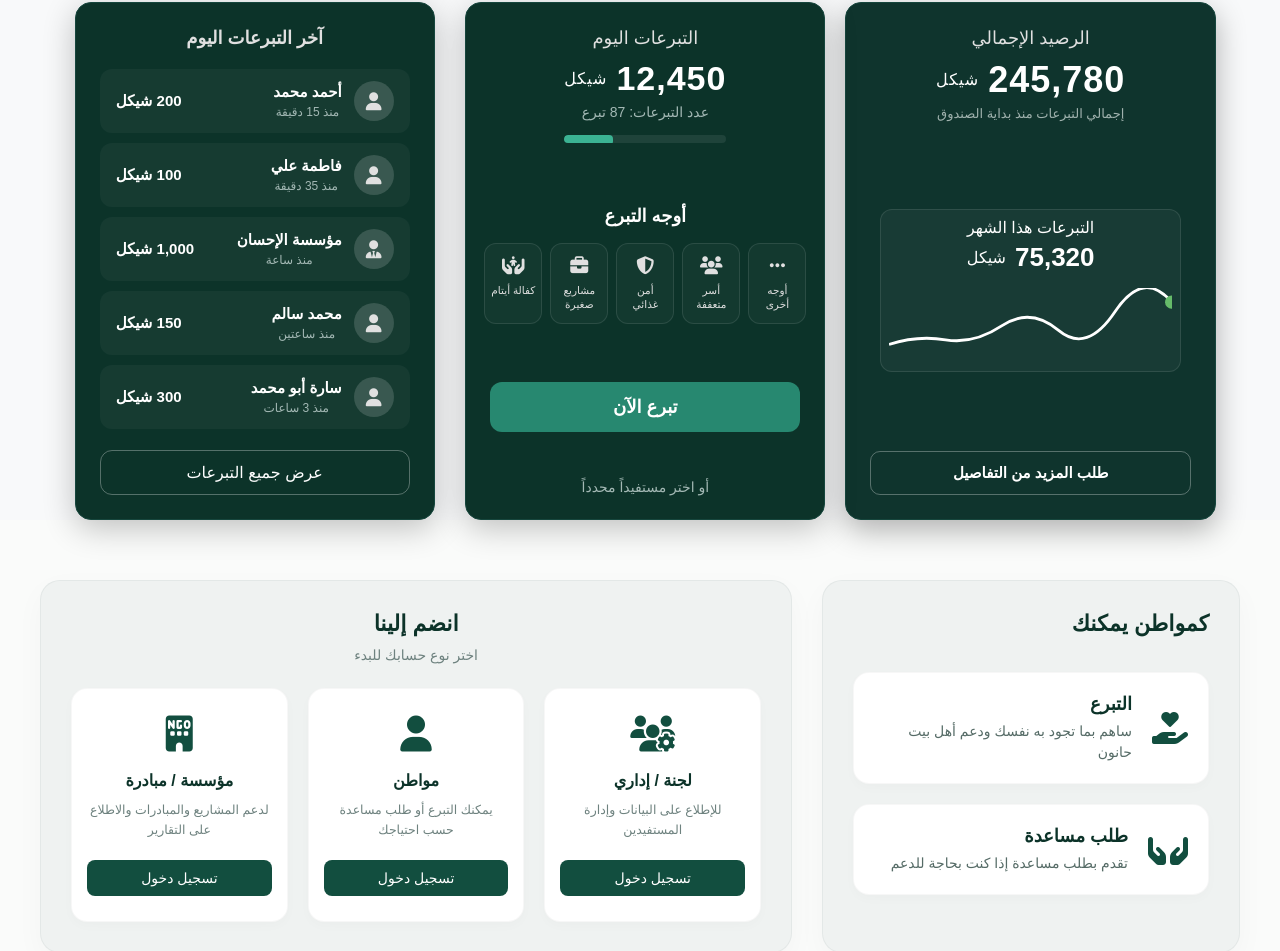
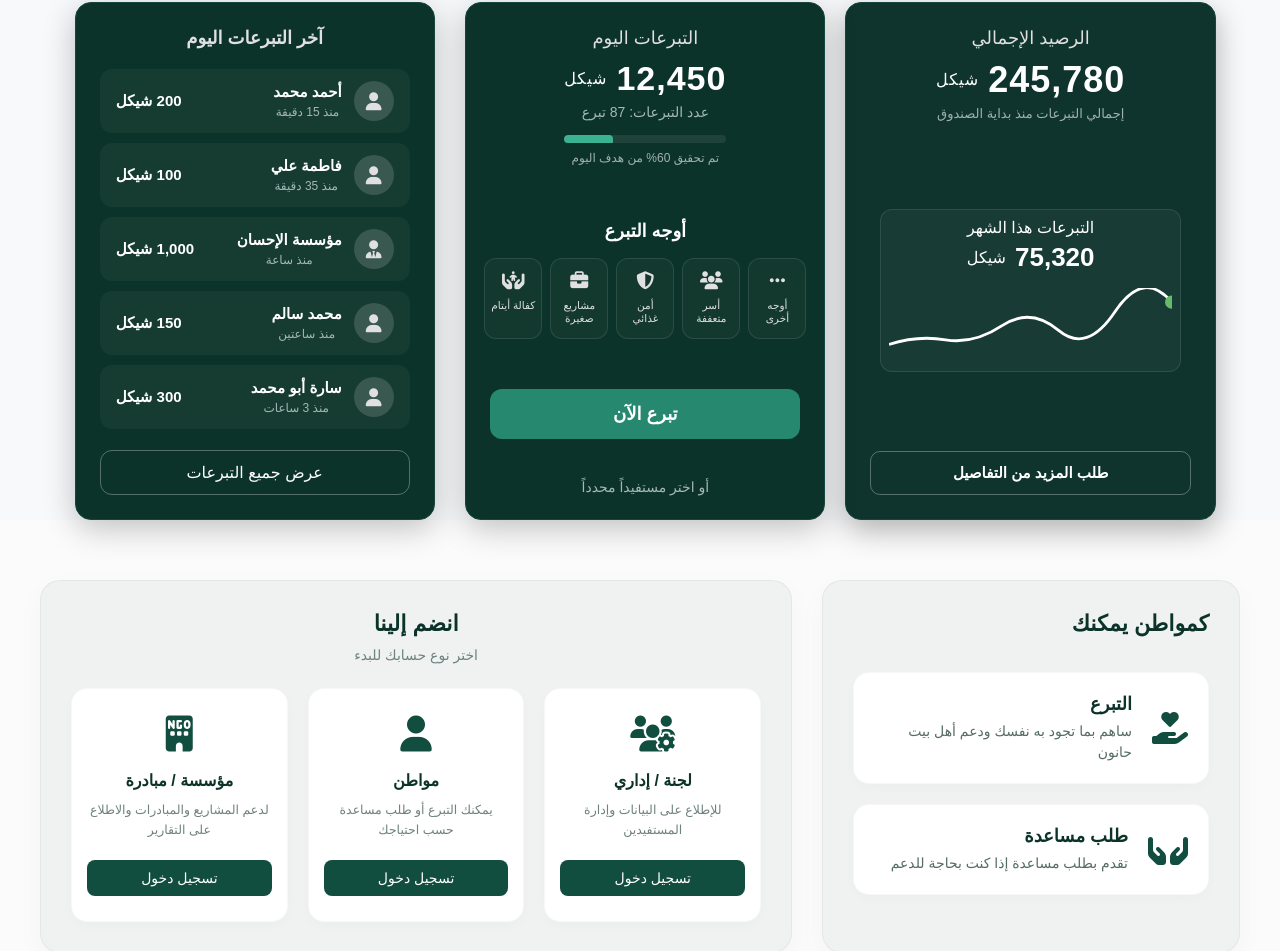
Before and after one commit to mahaabusyam/Beit-Hanoun, a plain HTML site: page index.html in a window 1280 px wide. Shown: the part 1031-1982 px from the top of the page. Drawn offline with Linux system fonts and the light colour scheme.

Commit message:
Update index.html

```diff
--- a/index.html
+++ b/index.html
@@ -178,6 +178,7 @@
                  <div class="progress-bar-wrapper">
                      <div class="progress-bar" style="width: 30%;"></div>
                  </div>
+                 <span class="progress-text2">تم تحقيق 60% من هدف اليوم</span>
              </div>
 
              <div class="donation-sectors">
```
